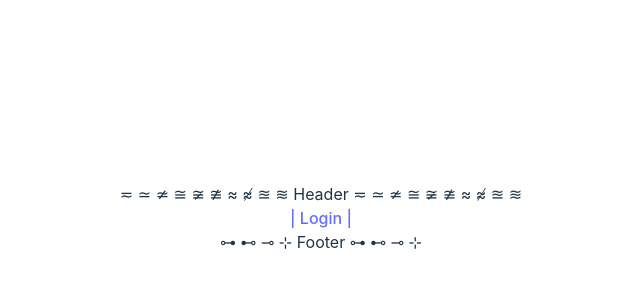
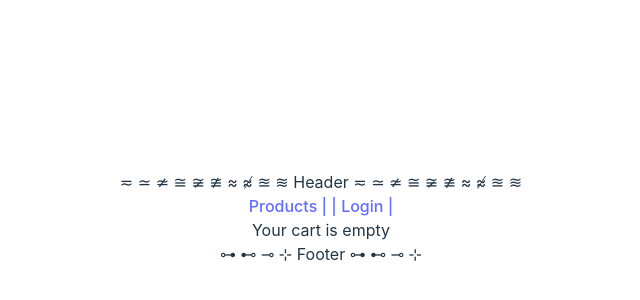
Before and after one commit to pafz/react-e-commerce-candy, a React (Vite) app: page /cart in a window 1280 px wide. Shown: the part 182-482 px from the top of the page, without its empty margins (319-959 px from the left). Built offline with nearby package versions, Linux system fonts and the light colour scheme.

Commit message:
cart WIP, empty

```diff
--- a/src/App.jsx
+++ b/src/App.jsx
@@ -7,6 +7,7 @@ import { UserProvider } from './context/UserContext/UserState';
 import Footer from './components/Footer/Footer';
 import { ProductsProvider } from './context/ProductsContext/ProductsState';
 import Products from './components/Products/Products';
+import Cart from './components/Cart/Cart';
 
 function App() {
   return (
@@ -19,6 +20,7 @@ function App() {
               <Route path="/" element={<Login />} />
               <Route path="/profile" element={<Profile />} />
               <Route path="/products" element={<Products />} />
+              <Route path="/cart" element={<Cart />} />
             </Routes>
             <Footer />
           </ProductsProvider>
--- /dev/null
+++ b/src/components/Cart/Cart.jsx
@@ -0,0 +1,22 @@
+import React, { useContext } from 'react';
+import { ProductsContext } from '../../context/ProductsContext/ProductsState';
+
+const Cart = () => {
+  const { cart } = useContext(ProductsContext);
+  console.log(cart);
+  if (cart.length <= 0) {
+    return <span>Your cart is empty</span>;
+  }
+
+  const cartItem = cart.map((cartItem, i) => {
+    return (
+      <div key={i}>
+        <span>{cartItem.name}</span>
+        <span>{cartItem.price.toFix(2)} €</span>
+      </div>
+    );
+  });
+  return <div>{cartItem}</div>;
+};
+
+export default Cart;
--- a/src/components/Header/Header.jsx
+++ b/src/components/Header/Header.jsx
@@ -27,11 +27,19 @@ const Header = () => {
             <span>
               <Link to="/profile">Profile</Link>
             </span>
+            <span>
+              <Link to="/cart">Cart </Link>
+            </span>
           </>
         ) : (
-          <span>
-            <Link to="/"> | Login | </Link>
-          </span>
+          <>
+            <span>
+              <Link to="/products">Products | </Link>
+            </span>
+            <span>
+              <Link to="/"> | Login | </Link>
+            </span>
+          </>
         )}
       </div>
     </nav>
--- a/src/components/Products/Products.jsx
+++ b/src/components/Products/Products.jsx
@@ -2,7 +2,7 @@ import React, { useContext, useEffect } from 'react';
 import { ProductsContext } from '../../context/ProductsContext/ProductsState';
 
 const Products = () => {
-  const { getProducts, products } = useContext(ProductsContext);
+  const { getProducts, products, addCart } = useContext(ProductsContext);
 
   useEffect(() => {
     getProducts();
@@ -13,6 +13,7 @@ const Products = () => {
       <div key={product.id}>
         <span>{product.name}</span>
         <span>{product.price.toFixed(2)}</span>
+        <button onClick={() => addCart(product)}>Add Cart</button>
       </div>
     );
   });
--- a/src/context/ProductsContext/ProductsReducer.js
+++ b/src/context/ProductsContext/ProductsReducer.js
@@ -5,6 +5,11 @@ const ProductsReducer = (state, action) => {
         ...state,
         products: action.payload,
       };
+    case 'ADD_CART':
+      return {
+        ...state,
+        cart: [action.payload, ...state.cart],
+      };
     default:
       return state;
   }
--- a/src/context/ProductsContext/ProductsState.jsx
+++ b/src/context/ProductsContext/ProductsState.jsx
@@ -4,24 +4,35 @@ import axios from 'axios';
 
 const initialState = {
   products: [],
+  cart: [],
 };
 
 export const ProductsProvider = ({ children }) => {
   const [state, dispatch] = useReducer(ProductsReducer, initialState);
 
   const getProducts = async () => {
-    const res = await axios.get(API_URL + '/products/getProducts'); //TODO: placeholder, create endpoint getProducts
+    const res = await axios.get(API_URL + '/products/getProducts');
     dispatch({
       type: 'GET_PRODUCTS',
       payload: res.data,
     });
   };
+
+  const addCart = product => {
+    dispatch({
+      type: 'ADD_CART',
+      payload: product,
+    });
+  };
+
   ///// return debe ir fuera de las funciones, devuelve lo que se introduzca para hacerlo global y devolverla, para usarla en cualquier parte
   return (
     <ProductsContext.Provider
       value={{
         products: state.products,
         getProducts,
+        addCart,
+        cart: state.cart,
       }}
     >
       {children}
```
